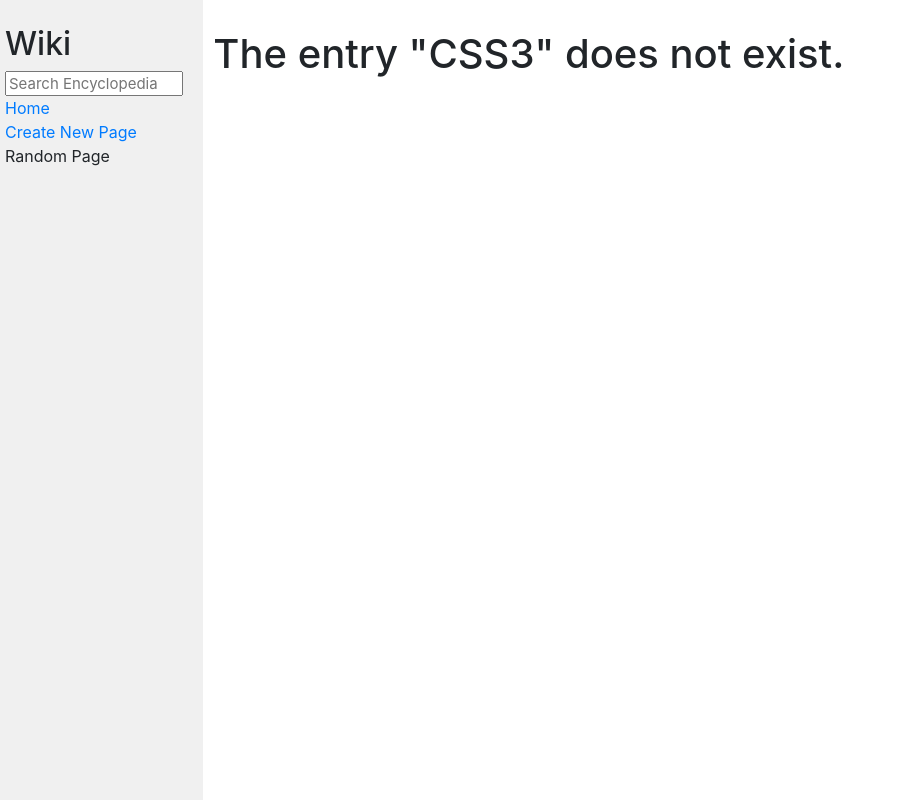
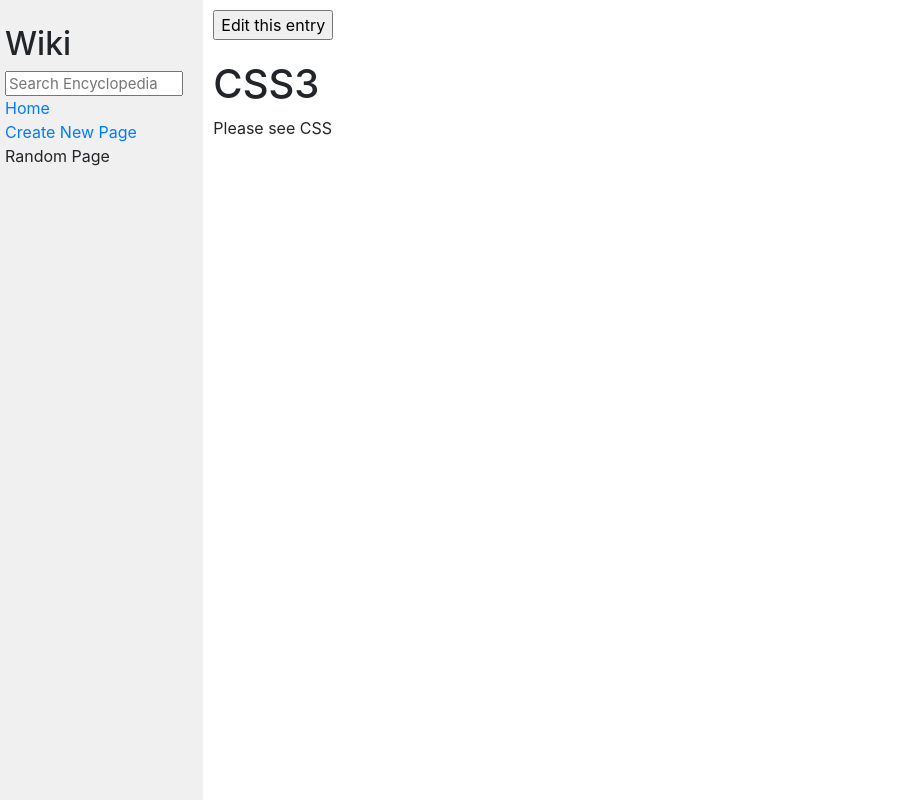
Before and after one commit to orhun-kolgeli/wiki, a Django app: page /wiki/CSS3/ in a window 1280 px wide. Shown: the whole page, without its empty margins (0-899 px from the left). Run offline with Django 3.2, Linux system fonts and the light colour scheme; some libraries are stand-ins or nearby versions.

Commit message:
Allow user to edit an entry’s    Markdown content

```diff
--- a/encyclopedia/templates/encyclopedia/entry.html
+++ b/encyclopedia/templates/encyclopedia/entry.html
@@ -5,7 +5,11 @@
 {% endblock %}
 
 {% block body %}
-
+    <form action="{% url 'edit' %}" method="GET">
+        {% csrf_token %}
+        <input type="hidden" name="title" value="{{ title }}">
+        <input type="submit" value="Edit this entry">
+    </form>
     {% if title == "Not found" %}
         <h1>
             The entry "{{ entry }}" does not exist.
--- a/encyclopedia/urls.py
+++ b/encyclopedia/urls.py
@@ -5,5 +5,6 @@ from . import views
 urlpatterns = [
     path("", views.index, name="index"),
     path("create/", views.create, name="create"),
+    path("edit/", views.edit, name="edit"),
     path("<str:title>/", views.titles, name="titles")
 ]
--- a/encyclopedia/views.py
+++ b/encyclopedia/views.py
@@ -70,10 +70,7 @@ def create(request):
                 })
             else:
                 content = new_entry.cleaned_data["content"]
-                entry_file = open(f"entries/{title}.md", "w")
-                for line in content:
-                    entry_file.write(line)
-                entry_file.close()
+                util.save_entry(title, content)
                 return HttpResponseRedirect(f"/wiki/{title}/")
         else:
             return render(request, "encyclopedia/create.html", {
@@ -85,3 +82,23 @@ def create(request):
             "new_entry": NewEntry(),
             "entry_exists": False
         })
+
+def edit(request):
+    if request.method == "GET":
+        title = request.GET["title"]
+        return render(request, "encyclopedia/edit.html", {
+            "edit_entry": EditEntry(initial={"content": util.get_entry(title)}),
+            "title": title
+            })
+    elif request.method == "POST":
+        edited_entry = EditEntry(request.POST)
+        if edited_entry.is_valid():
+            title = request.POST["title"]
+            content = edited_entry.cleaned_data["content"]
+            util.save_entry(title, content)
+            return HttpResponseRedirect(f"/wiki/{title}/")
+        else:
+            return render(request, "encyclopedia/edit.html", {
+            "edit_entry": edited_entry,
+            "title": title
+            })
--- /dev/null
+++ b/entries/CSS3.md
@@ -0,0 +1,2 @@
+# CSS3
+Please see CSS
```
Also changed, not shown: encyclopedia/templates/encyclopedia/edit.html (added, +17 -0 lines).
